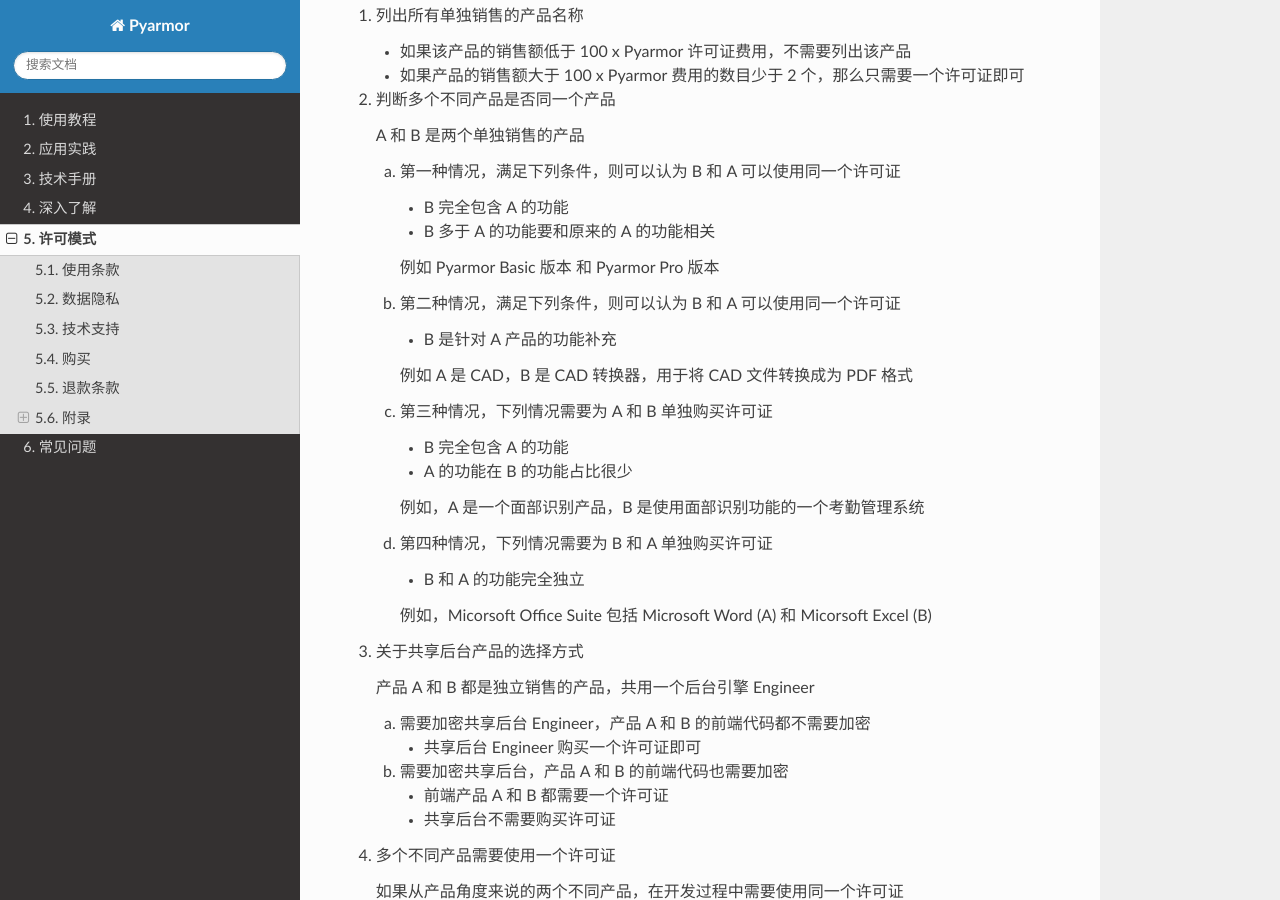
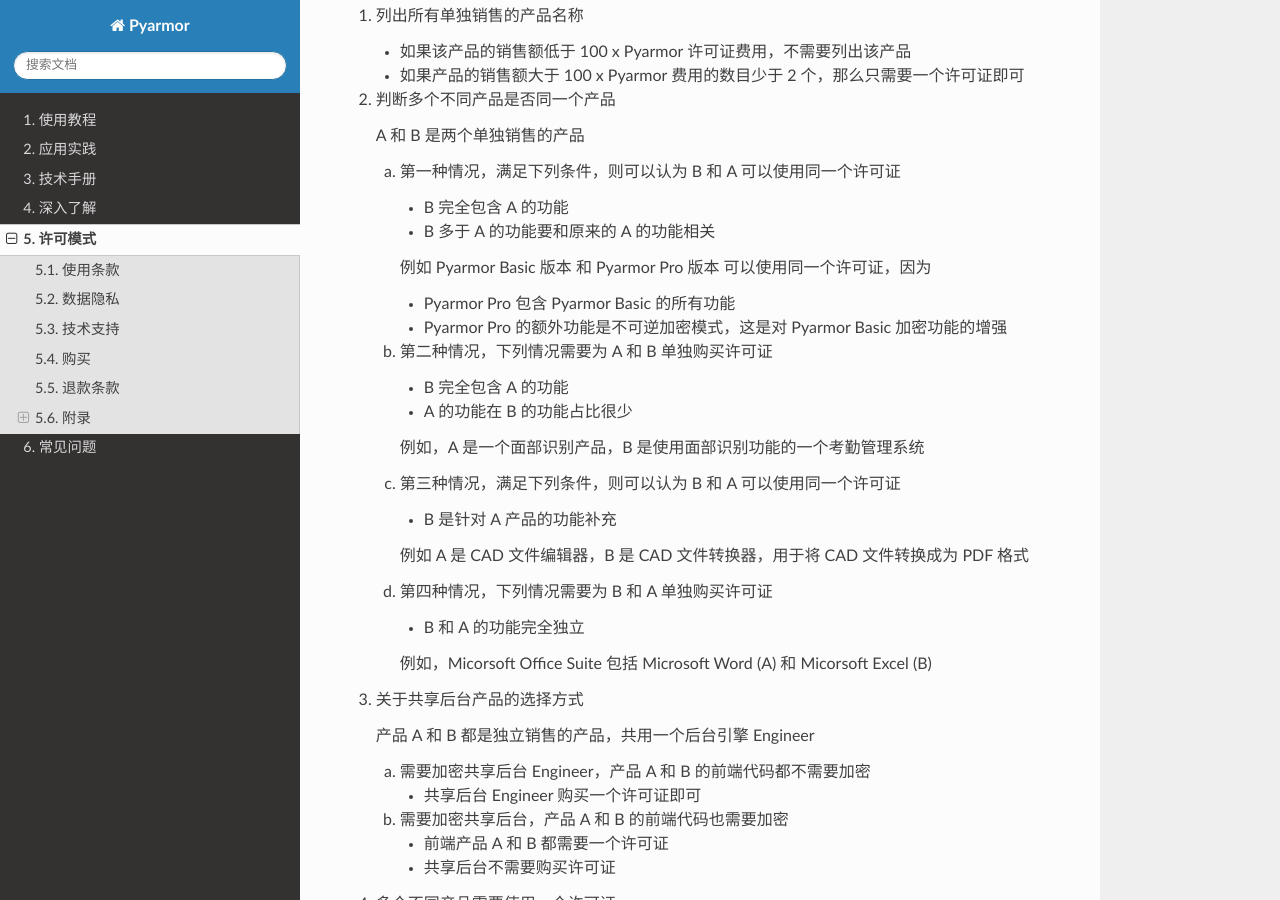
Before and after one commit to dashingsoft/pyarmor-docs-zh, a Sphinx documentation site: the page built from docs/licenses.rst, in a window 1280 px wide and 900 px high, scrolled down 5762 px. Built offline with Sphinx 7.4.7 and the Read the Docs theme 3.1.0, drawn with Linux system fonts in a browser that asks for light colours.

Commit message:
Refine doc

```diff
--- a/docs/licenses.rst
+++ b/docs/licenses.rst
@@ -308,20 +308,23 @@
       - B 完全包含 A 的功能
       - B 多于 A 的功能要和原来的 A 的功能相关
 
-      例如 Pyarmor Basic 版本 和 Pyarmor Pro 版本
+      例如 Pyarmor Basic 版本 和 Pyarmor Pro 版本 可以使用同一个许可证，因为
 
-   b. 第二种情况，满足下列条件，则可以认为 B 和 A 可以使用同一个许可证
+      - Pyarmor Pro 包含 Pyarmor Basic 的所有功能
+      - Pyarmor Pro 的额外功能是不可逆加密模式，这是对 Pyarmor Basic 加密功能的增强
 
-      - B 是针对 A 产品的功能补充
-
-      例如 A 是 CAD，B 是 CAD 转换器，用于将 CAD 文件转换成为 PDF 格式
-
-   c. 第三种情况，下列情况需要为 A 和 B 单独购买许可证
+   b. 第二种情况，下列情况需要为 A 和 B 单独购买许可证
 
       - B 完全包含 A 的功能
       - A 的功能在 B 的功能占比很少
 
       例如，A 是一个面部识别产品，B 是使用面部识别功能的一个考勤管理系统
+
+   c. 第三种情况，满足下列条件，则可以认为 B 和 A 可以使用同一个许可证
+
+      - B 是针对 A 产品的功能补充
+
+      例如 A 是 CAD 文件编辑器，B 是 CAD 文件转换器，用于将 CAD 文件转换成为 PDF 格式
 
    d. 第四种情况，下列情况需要为 B 和 A 单独购买许可证
 
```
